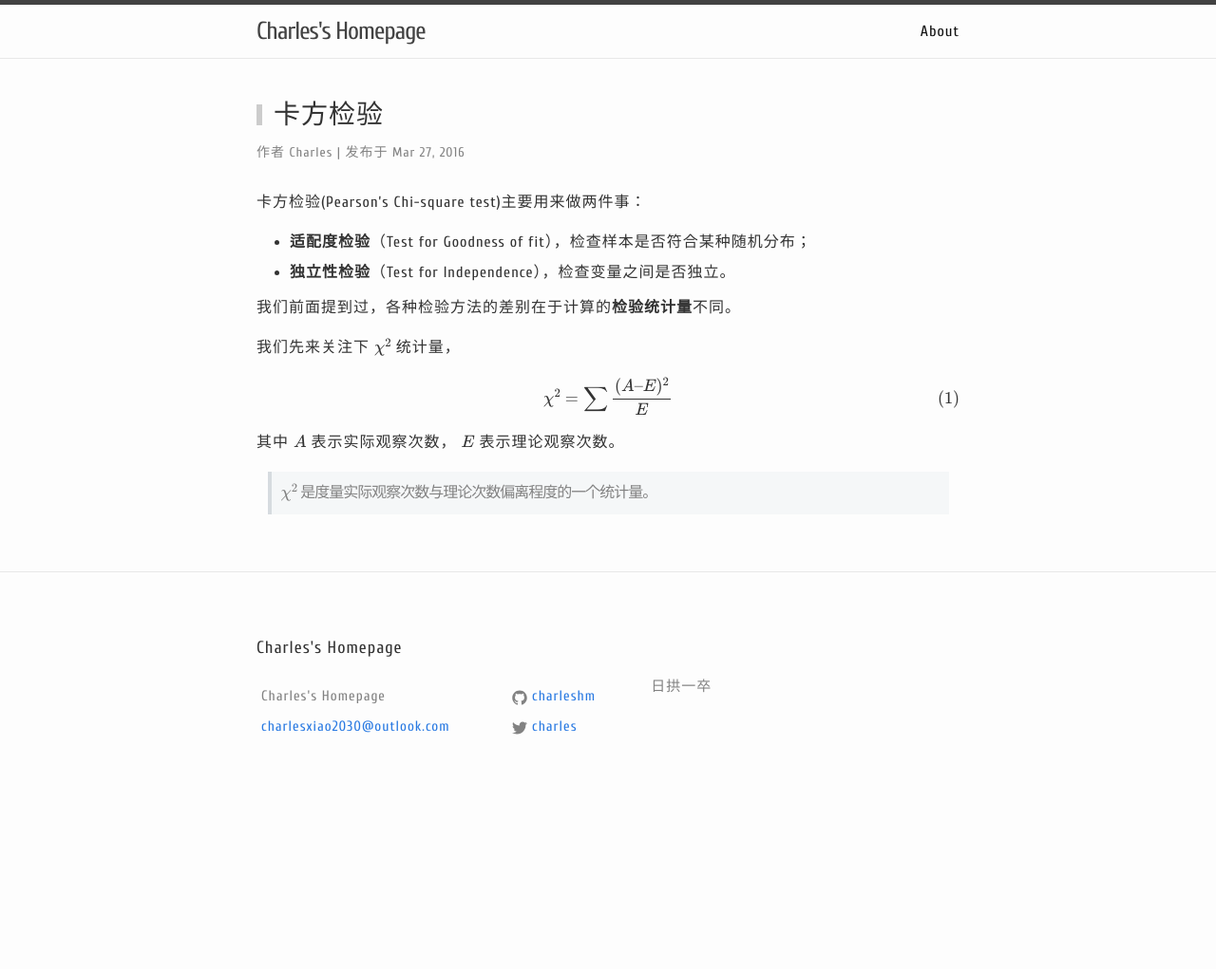
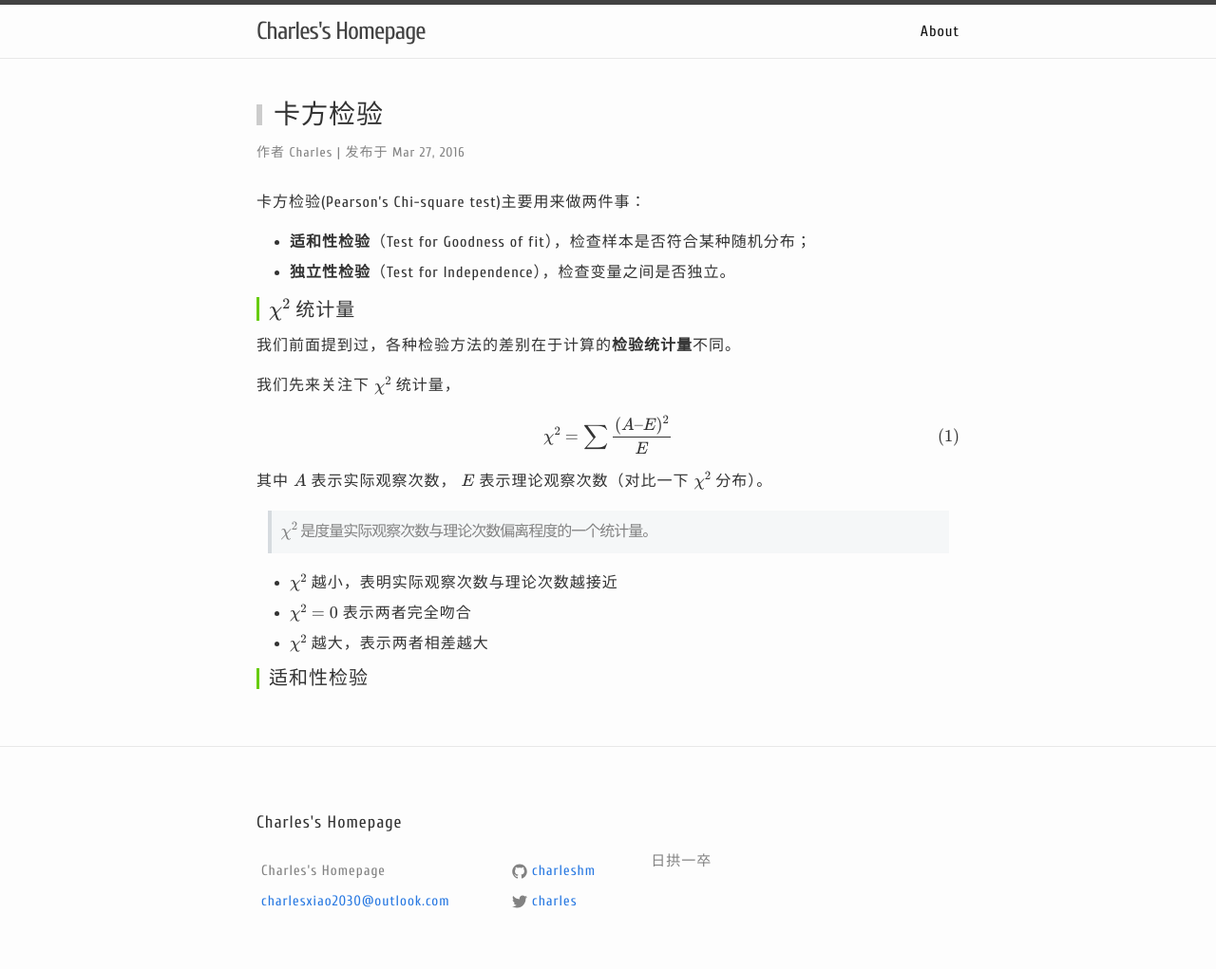
Before and after one commit to charleshm/charleshm.github.io, a Jekyll site: the page built from _posts/2016-03-28-Chi-square-test.md, in a window 1280 px wide. Shown: the whole page at 95% size. Built offline with Jekyll 4.4.1, drawn with Linux system fonts in a browser that asks for light colours; formulas are drawn with MathJax 3; comment, search, counter and statistics services are not loaded; before the commit the page ends 900 px from its top, so only the background shows below that.

Commit message:
Hypothesis Test

```diff
--- a/_posts/2016-03-28-Chi-square-test.md
+++ b/_posts/2016-03-28-Chi-square-test.md
@@ -9,8 +9,10 @@ categories: 机器学习 统计学
 
 卡方检验(Pearson’s Chi-square test)主要用来做两件事：
 
-- **适配度检验**（Test for Goodness of fit），检查样本是否符合某种随机分布；
+- **适和性检验**（Test for Goodness of fit），检查样本是否符合某种随机分布；
 - **独立性检验**（Test for Independence），检查变量之间是否独立。
+
+#### $\chi^2$ 统计量
 
 我们前面提到过，各种检验方法的差别在于计算的**检验统计量**不同。
 
@@ -18,6 +20,12 @@ categories: 机器学习 统计学
 
 $$\chi^2 = \sum \frac{(A – E)^2}{E} \tag{1}$$
 
-其中 $A$ 表示实际观察次数， $E$ 表示理论观察次数。
+其中 $A$ 表示实际观察次数， $E$ 表示理论观察次数（对比一下 $\chi^2$ 分布）。
 
 > $\chi^2$ 是度量实际观察次数与理论次数偏离程度的一个统计量。
+
+ - $\chi^2$ 越小，表明实际观察次数与理论次数越接近
+ - $\chi^2=0$ 表示两者完全吻合
+ - $\chi^2$ 越大，表示两者相差越大
+
+#### 适和性检验
```
